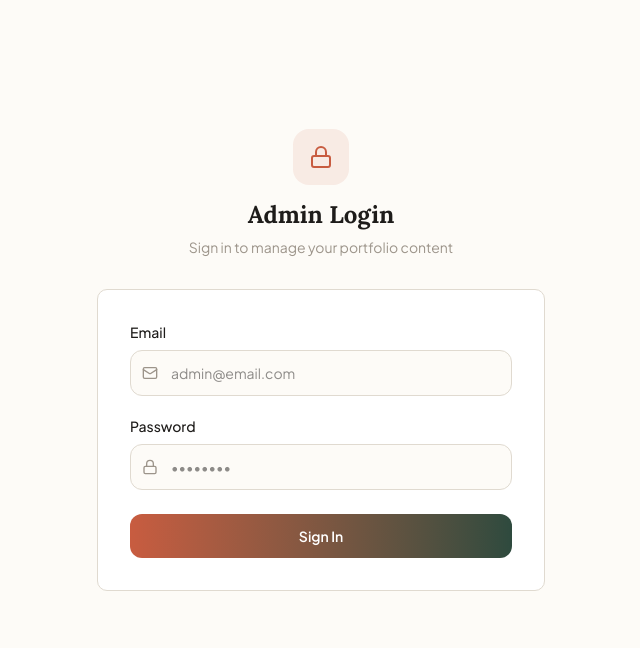
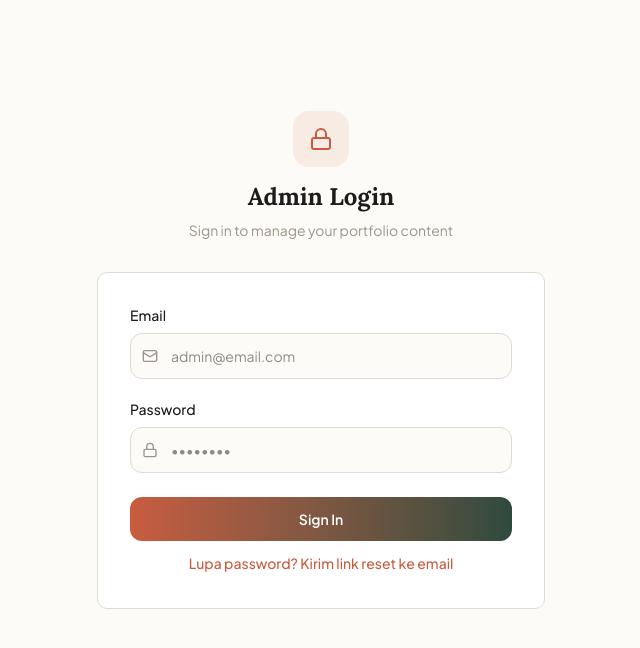
Before and after one commit to adhitamaw/personal-profile, a Next.js app: page /admin/login in a window 1280 px wide. Shown: the top 648 px of the page, without its empty margins (319-959 px from the left). Built offline with nearby package versions, Linux system fonts and the light colour scheme.

Commit message:
Add admin password recovery flow

```diff
--- a/src/app/admin/login/page.tsx
+++ b/src/app/admin/login/page.tsx
@@ -1,20 +1,45 @@
 "use client";
 
-import { useState } from "react";
+import { useEffect, useState } from "react";
 import { useRouter } from "next/navigation";
-import { Lock, Mail, AlertCircle } from "lucide-react";
+import { Lock, Mail, AlertCircle, RefreshCcw } from "lucide-react";
 import { createClient, isSupabaseConfigured } from "@/lib/supabase/client";
 
 export default function AdminLoginPage() {
   const router = useRouter();
   const [email, setEmail] = useState("");
   const [password, setPassword] = useState("");
+  const [newPassword, setNewPassword] = useState("");
+  const [isRecoveryMode, setIsRecoveryMode] = useState(false);
   const [error, setError] = useState("");
+  const [message, setMessage] = useState("");
   const [loading, setLoading] = useState(false);
+  const [recoveryLoading, setRecoveryLoading] = useState(false);
+
+  useEffect(() => {
+    const searchParams = new URLSearchParams(window.location.search);
+    const hash = window.location.hash.startsWith("#")
+      ? window.location.hash.slice(1)
+      : window.location.hash;
+    const params = new URLSearchParams(hash);
+    const type = params.get("type");
+
+    if (type === "recovery") {
+      setIsRecoveryMode(true);
+      setMessage("Buat password baru untuk akun admin kamu.");
+      return;
+    }
+
+    if (searchParams.get("mode") === "recovery") {
+      setIsRecoveryMode(true);
+      setMessage("Buat password baru untuk akun admin kamu.");
+    }
+  }, []);
 
   async function handleSubmit(e: React.FormEvent) {
     e.preventDefault();
     setError("");
+    setMessage("");
     setLoading(true);
 
     if (!isSupabaseConfigured()) {
@@ -41,6 +66,77 @@ export default function AdminLoginPage() {
     router.refresh();
   }
 
+  async function handleSendRecovery() {
+    setError("");
+    setMessage("");
+
+    if (!email.trim()) {
+      setError("Masukkan email admin dulu.");
+      return;
+    }
+
+    if (!isSupabaseConfigured()) {
+      setError(
+        "Supabase belum dikonfigurasi. Tambahkan NEXT_PUBLIC_SUPABASE_URL dan NEXT_PUBLIC_SUPABASE_ANON_KEY di .env.local"
+      );
+      return;
+    }
+
+    setLoading(true);
+    const supabase = createClient();
+    const { error: recoveryError } = await supabase.auth.resetPasswordForEmail(
+      email,
+      {
+        redirectTo: `${window.location.origin}/admin/login`,
+      }
+    );
+
+    if (recoveryError) {
+      setError(recoveryError.message);
+      setLoading(false);
+      return;
+    }
+
+    setMessage("Email reset password sudah dikirim. Buka link terbaru dari email itu.");
+    setLoading(false);
+  }
+
+  async function handleUpdatePassword(e: React.FormEvent) {
+    e.preventDefault();
+    setError("");
+    setMessage("");
+
+    if (!newPassword.trim()) {
+      setError("Masukkan password baru.");
+      return;
+    }
+
+    if (!isSupabaseConfigured()) {
+      setError(
+        "Supabase belum dikonfigurasi. Tambahkan NEXT_PUBLIC_SUPABASE_URL dan NEXT_PUBLIC_SUPABASE_ANON_KEY di .env.local"
+      );
+      return;
+    }
+
+    setRecoveryLoading(true);
+    const supabase = createClient();
+    const { error: updateError } = await supabase.auth.updateUser({
+      password: newPassword,
+    });
+
+    if (updateError) {
+      setError(updateError.message);
+      setRecoveryLoading(false);
+      return;
+    }
+
+    setMessage("Password berhasil diganti. Silakan login ulang.");
+    setNewPassword("");
+    window.location.hash = "";
+    setIsRecoveryMode(false);
+    setRecoveryLoading(false);
+  }
+
   return (
     <div className="flex min-h-[calc(100vh-5rem)] items-center justify-center px-6">
       <div className="w-full max-w-md">
@@ -54,7 +150,16 @@ export default function AdminLoginPage() {
           </p>
         </div>
 
-        <form onSubmit={handleSubmit} className="glass-card rounded-2xl p-8">
+        <form
+          onSubmit={isRecoveryMode ? handleUpdatePassword : handleSubmit}
+          className="glass-card rounded-2xl p-8"
+        >
+          {isRecoveryMode && (
+            <div className="mb-5 rounded-xl border border-amber-500/30 bg-amber-500/10 px-4 py-3 text-sm text-amber-200">
+              Recovery mode aktif. Masukkan password baru untuk akun ini.
+            </div>
+          )}
+
           <div className="mb-5">
             <label htmlFor="email" className="mb-2 block text-sm font-medium">
               Email
@@ -78,7 +183,7 @@ export default function AdminLoginPage() {
 
           <div className="mb-6">
             <label htmlFor="password" className="mb-2 block text-sm font-medium">
-              Password
+              {isRecoveryMode ? "New password" : "Password"}
             </label>
             <div className="relative">
               <Lock
@@ -89,10 +194,14 @@ export default function AdminLoginPage() {
                 id="password"
                 type="password"
                 required
-                value={password}
-                onChange={(e) => setPassword(e.target.value)}
+                value={isRecoveryMode ? newPassword : password}
+                onChange={(e) =>
+                  isRecoveryMode
+                    ? setNewPassword(e.target.value)
+                    : setPassword(e.target.value)
+                }
                 className="w-full rounded-xl border border-card-border bg-background py-3 pl-10 pr-4 text-sm outline-none focus:border-accent"
-                placeholder="••••••••"
+                placeholder={isRecoveryMode ? "Password baru" : "••••••••"}
               />
             </div>
           </div>
@@ -104,13 +213,37 @@ export default function AdminLoginPage() {
             </div>
           )}
 
+          {message && (
+            <div className="mb-4 flex items-start gap-2 rounded-lg bg-emerald-500/10 px-4 py-3 text-sm text-emerald-300">
+              <RefreshCcw size={16} className="mt-0.5 shrink-0" />
+              {message}
+            </div>
+          )}
+
           <button
             type="submit"
-            disabled={loading}
+            disabled={loading || recoveryLoading}
             className="w-full rounded-xl bg-gradient-to-r from-accent to-accent-secondary py-3 text-sm font-semibold text-white transition-opacity hover:opacity-90 disabled:opacity-50"
           >
-            {loading ? "Signing in..." : "Sign In"}
+            {isRecoveryMode
+              ? recoveryLoading
+                ? "Saving password..."
+                : "Save new password"
+              : loading
+                ? "Signing in..."
+                : "Sign In"}
           </button>
+
+          {!isRecoveryMode && (
+            <button
+              type="button"
+              onClick={handleSendRecovery}
+              disabled={loading}
+              className="mt-3 w-full text-sm font-medium text-accent transition-opacity hover:opacity-80 disabled:opacity-50"
+            >
+              Lupa password? Kirim link reset ke email
+            </button>
+          )}
         </form>
       </div>
     </div>
```
Also changed, not shown: 2 other files (tests, documents, lock files or other folders).
